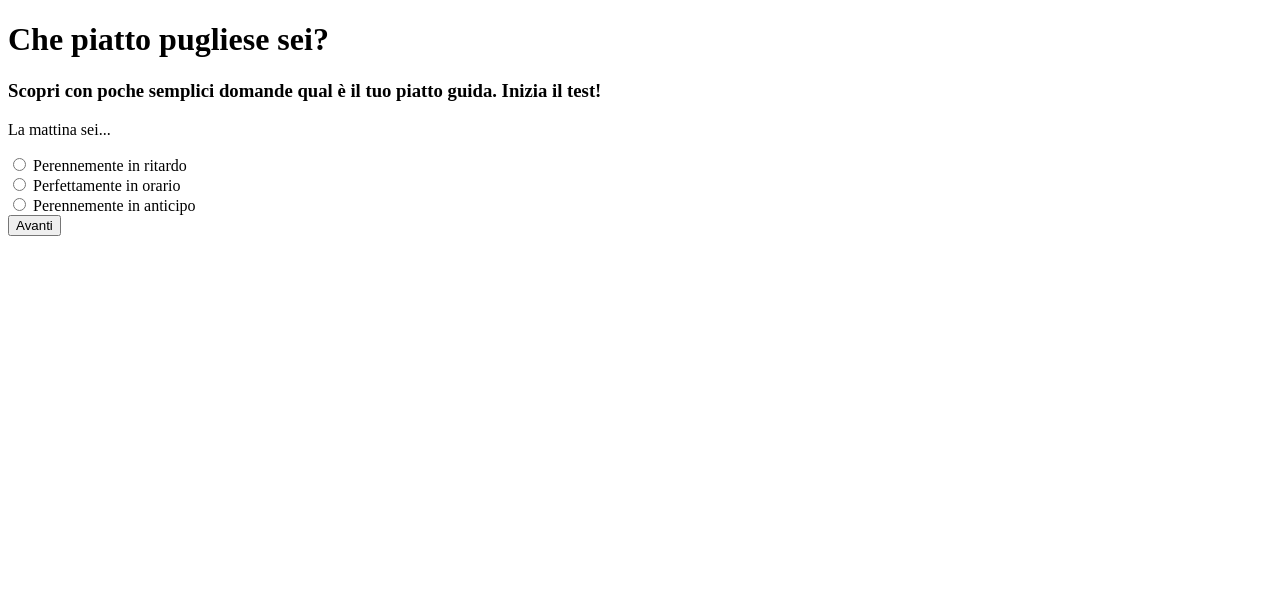
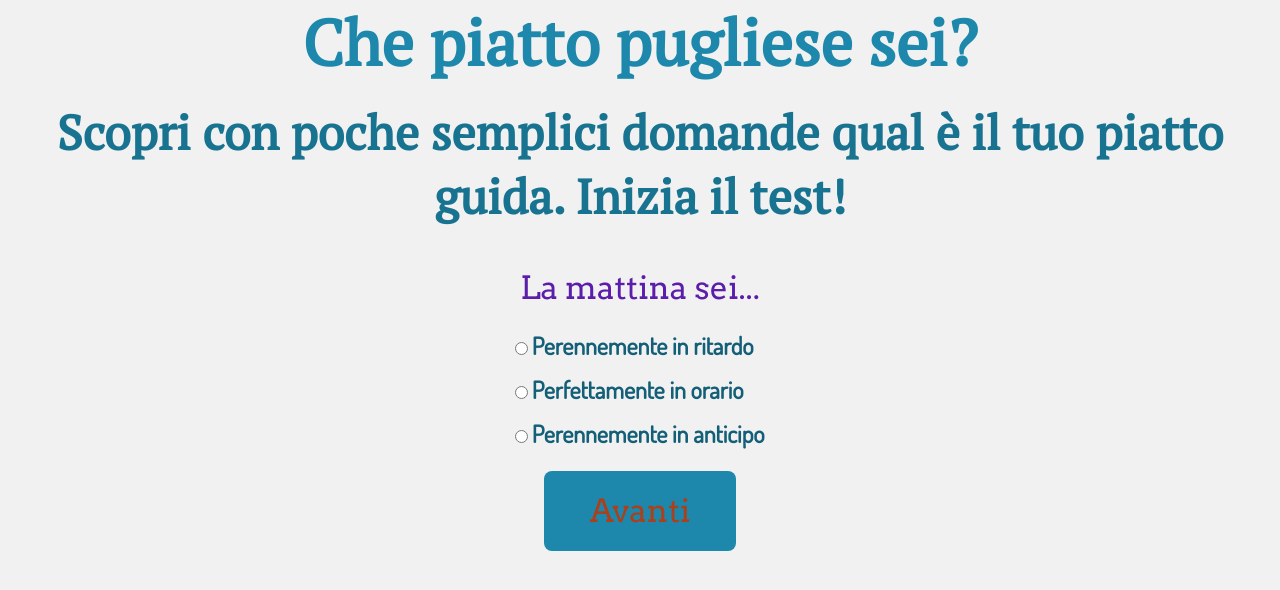
Before and after one commit to beef-e/Quiz-Puglia, a plain HTML site: page index.html in a window 1280 px wide. Drawn offline with Linux system fonts and the light colour scheme.

Commit message:
Main style update

```diff
--- a/index.html
+++ b/index.html
@@ -7,11 +7,17 @@
 		<meta
 			name="viewport"
 			content="width=device-width, initial-scale=1.0" />
+
+		<link
+			rel="stylesheet"
+			href="static/css/index.css" />
 	</head>
 	<body>
 		<header>
-			<h1>Che piatto pugliese sei?</h1>
-			<h3>Scopri con poche semplici domande qual è il tuo piatto guida. Inizia il test!</h3>
+			<h1 class="title">Che piatto pugliese sei?</h1>
+			<h3 class="sottotitolo">
+				Scopri con poche semplici domande qual è il tuo piatto guida. Inizia il test!
+			</h3>
 		</header>
 
 		<form action="">
--- /dev/null
+++ b/static/css/index.css
@@ -0,0 +1,82 @@
+@import url('https://fonts.googleapis.com/css2?family=PT+Serif&display=swap');
+@import url('https://fonts.googleapis.com/css2?family=Dosis&display=swap');
+@import url('https://fonts.googleapis.com/css2?family=Arvo&display=swap');
+
+* {
+	box-sizing: border-box;
+	margin: 0;
+	padding: 0;
+}
+
+body {
+	background-color: #f1f1f1;
+}
+
+.title {
+	text-align: center;
+	font-size: 4rem;
+	color: #1d88ab;
+	font-family: 'PT Serif', 'Times New Roman', Times, serif;
+}
+
+.sottotitolo {
+	text-align: center;
+	font-size: 3rem;
+	color: #187391;
+	margin-top: 1rem;
+	font-family: 'PT Serif', 'Times New Roman', Times, serif;
+}
+
+.question {
+	margin: 0 10rem;
+	display: flex;
+	flex-direction: column;
+	justify-content: center;
+	align-items: center;
+}
+
+form {
+	text-align: center;
+	margin-top: 2.5rem;
+}
+
+.answers {
+	/*display: flex;
+	justify-content: center;*/
+	text-align: left;
+	margin-top: 1.4rem;
+	font-family: 'Dosis', calibri, sans-serif;
+	font-weight: 900;
+}
+
+#text {
+	font-size: 2rem;
+	color: #5c1dab;
+	font-family: 'Arvo', 'Times New Roman', Times, serif;
+}
+
+label {
+	font-size: 1.5rem;
+	color: #145f78;
+}
+
+input[type='radio'] {
+	accent-color: #ab401d;
+}
+
+.answer:nth-child(2) {
+	margin-top: 0.8rem;
+	margin-bottom: 0.8rem;
+}
+
+button {
+	height: 5rem;
+	width: 12rem;
+	border: 0;
+	border-radius: 0.5rem;
+	background-color: #1d88ab;
+	margin-top: 1.4rem;
+	font-size: 2rem;
+	color: #ab401d;
+	font-family: 'Arvo', 'Times New Roman', Times, serif;
+}
```
